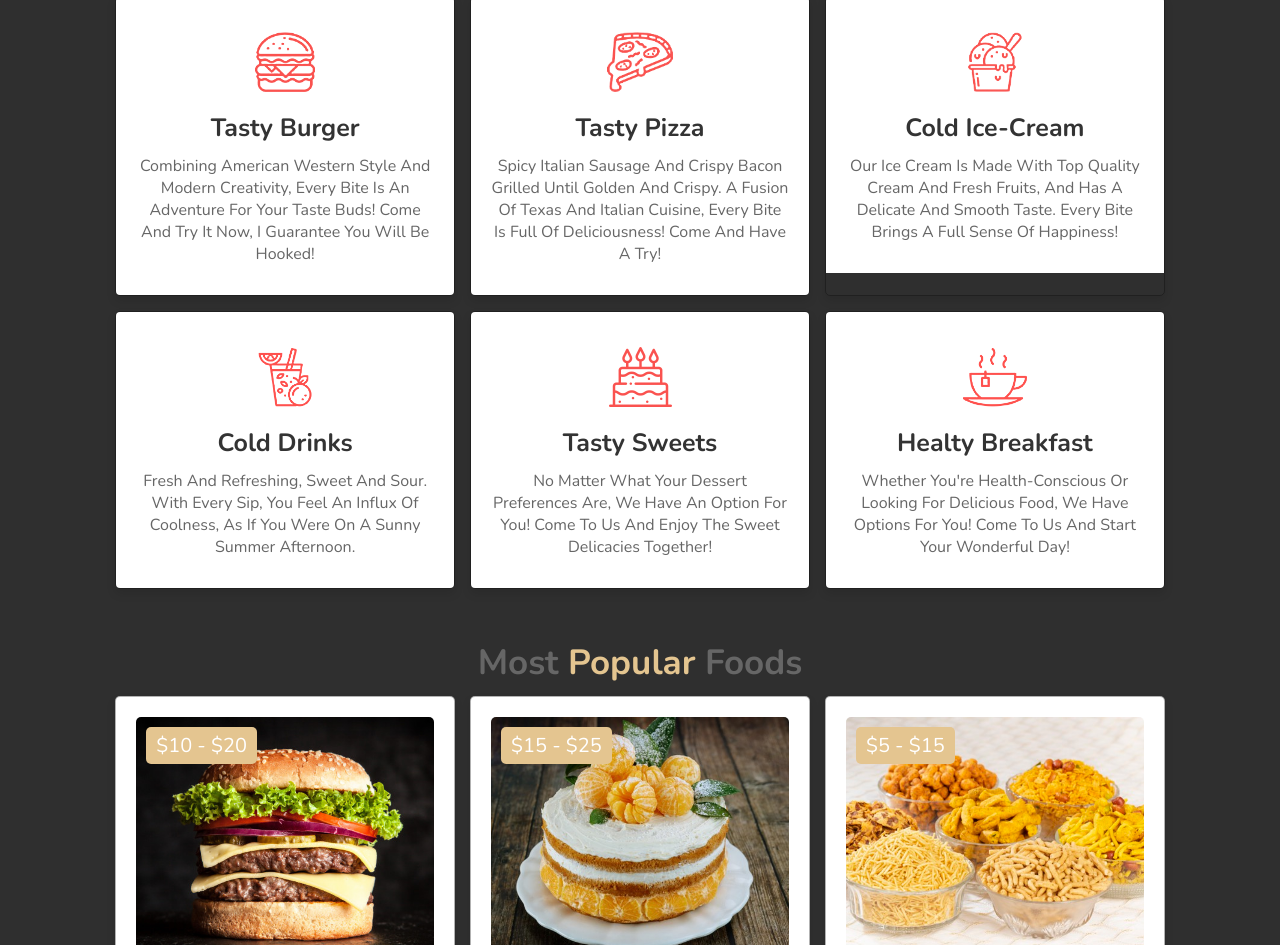
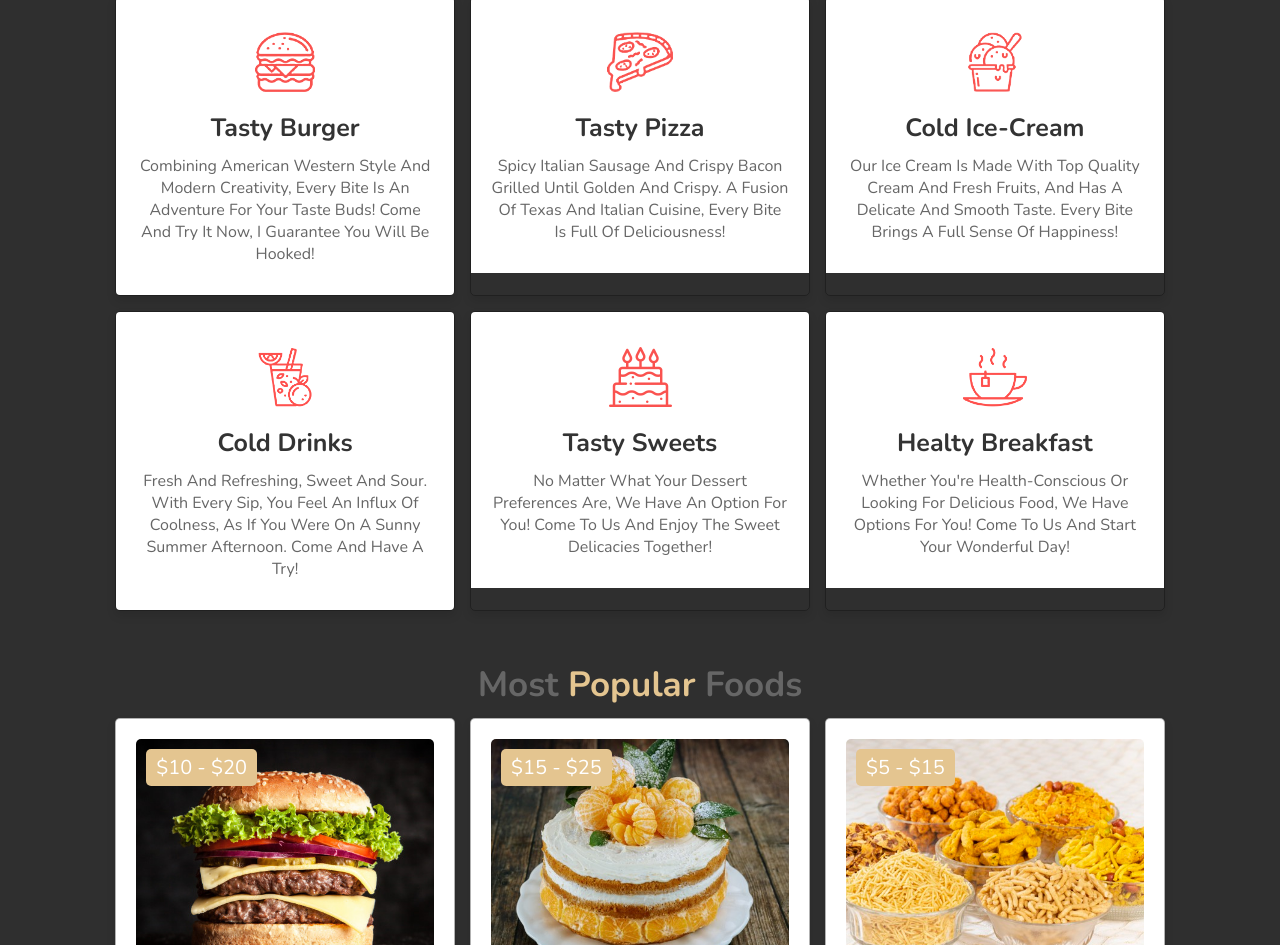
Before and after one commit to Addi850330/foodwebsite, a plain HTML site: page index.html in a window 1280 px wide. Shown: the part 891-1836 px from the top of the page. Drawn offline with nearby package versions, Linux system fonts and the light colour scheme.

Commit message:
fix some thing

```diff
--- a/index.html
+++ b/index.html
@@ -81,7 +81,7 @@
             <p>
               Spicy Italian sausage and crispy bacon grilled until golden and
               crispy. A fusion of Texas and Italian cuisine, every bite is full
-              of deliciousness! Come and have a try!
+              of deliciousness!
             </p>
           </div>
         </div>
@@ -105,6 +105,7 @@
             <p>
               Fresh and refreshing, sweet and sour. With every sip, you feel an
               influx of coolness, as if you were on a sunny summer afternoon.
+              Come and have a try!
             </p>
           </div>
         </div>
```
